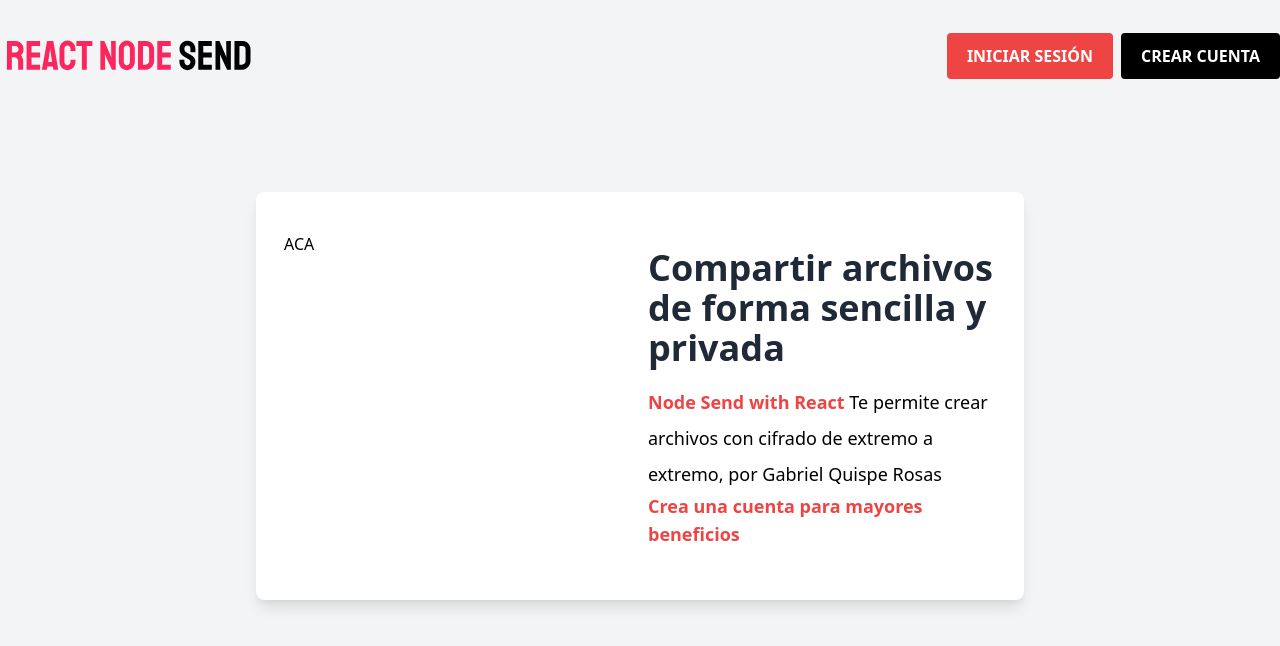
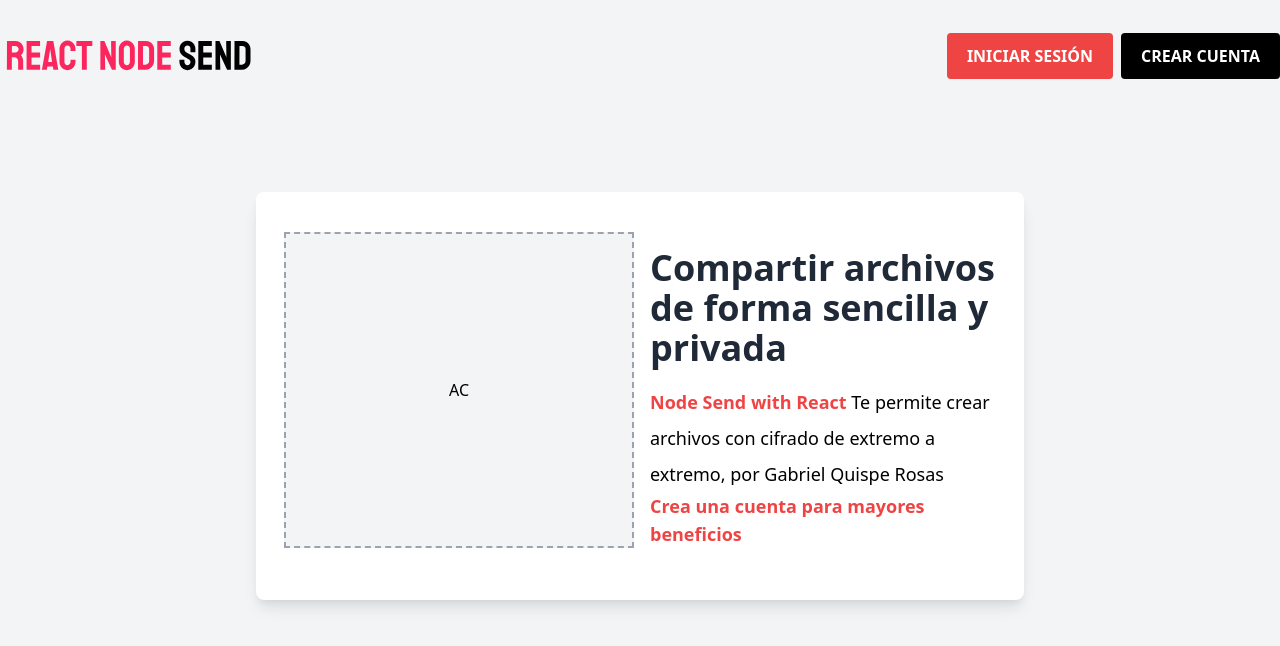
Before and after one commit to QuispeRosasGabriel/files-frontend-app, a Next.js app: page / in a window 1280 px wide. Shown: the top 646 px of the page. Built offline with nearby package versions, Linux system fonts and the light colour scheme; no server answers.

Commit message:
armando dropzone

```diff
--- a/components/Dropzone.js
+++ b/components/Dropzone.js
@@ -1,2 +1,14 @@
 import React, { useCallback, useState } from 'react';
 import { useDropzone } from 'react-dropzone';
+import clienteAxios from '../config/axios';
+
+const DropZone = () => {
+    return (
+        <div className="md:flex-1 mb-3 mx-2 mt-16 lg:mt-0
+        flex flex-col items-center justify-center border-dashed border-gray-400 border-2 bg-gray-100">
+            AC
+        </div>
+    )
+}
+
+export default DropZone;
--- a/pages/index.js
+++ b/pages/index.js
@@ -1,5 +1,6 @@
 import Link from 'next/link';
 import { useContext, useEffect } from 'react';
+import DropZone from '../components/Dropzone';
 import Layout from '../components/Layout';
 import authContext from '../context/auth/authContext';
 
@@ -16,9 +17,7 @@ const Index = () => {
     <Layout>
       <div className="md:w-4/5 xl:w-3/5 mx-auto mb-32">
         <div className="lg:flex md:shadow-lg p-5 bg-white rounded-lg py-10">
-          <div className="md:flex-1 mb-3 mx-2 mt-16 lg:mt-0">
-            <p>ACA</p>
-          </div>
+            <DropZone/>
           <div className="md:flex-1 mb-3 mx-2 mt-16 lg:mt-0">
             <h2 className="text-4xl font-sans font-bold text-gray-800 my-4">
               Compartir archivos de forma sencilla y privada
```
